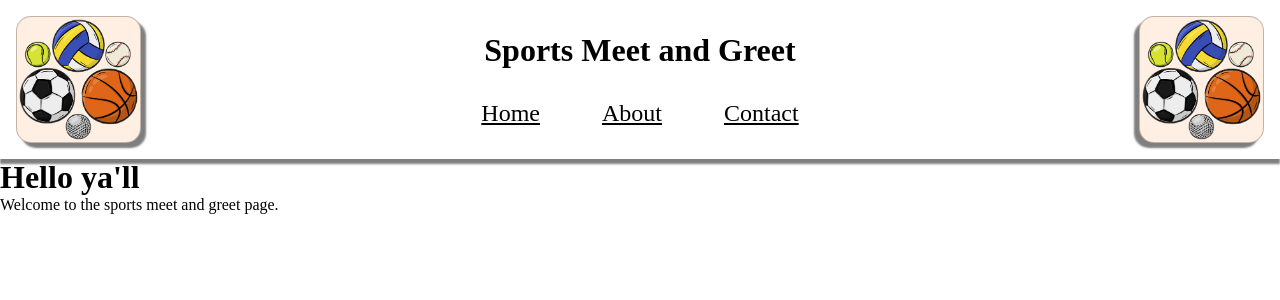
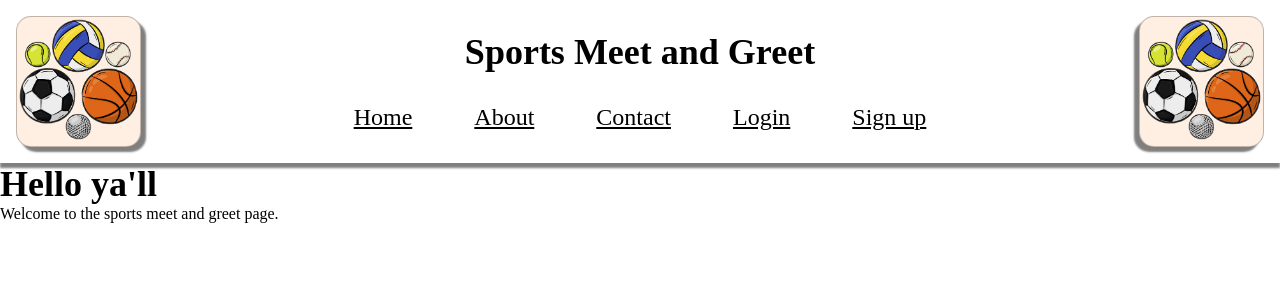
Before and after one commit to jk377y/sports_meetup, a React (Vite) app: page / in a window 1280 px wide. Shown: the top 300 px of the page. Built offline with nearby package versions, Linux system fonts and the light colour scheme.

Commit message:
added toggle for login links based on user being logged in

```diff
--- a/src/assets/index.css
+++ b/src/assets/index.css
@@ -27,8 +27,17 @@
     --fs-h4: 24px;
     --fs-h5: 20px;
     --fs-h6: 18px;
+
+    --transition-default: all 0.3s;
+
 }
 
-html {
-    background-color: var(--clr-bg-primary);
-}
+html { background-color: var(--clr-bg-primary);}
+
+/* .title {font-size: calc(var(--fs-h1) + 30px);} */
+h1 { font-size: var(--fs-h1);}
+h2 { font-size: var(--fs-h2);}
+h3 { font-size: var(--fs-h3);}
+h4 { font-size: var(--fs-h4);}
+h5 { font-size: var(--fs-h5);}
+h6 { font-size: var(--fs-h6);}
--- a/src/components/header/Header.css
+++ b/src/components/header/Header.css
@@ -1,3 +1,5 @@
+/* see index.css for variable values */
+
 header {
     background: var(--clr-bg-primary);
     box-shadow: 0px 5px 2px var(--clr-border-secondary);
@@ -17,6 +19,11 @@ header {
     width: 10%;
 }
 
+.logo_a img, .logo_b img {
+    width: 100%;
+    height: auto;
+}
+
 .logo_a {
     box-shadow: 5px 5px 2px var(--clr-border-secondary);
 }
@@ -25,9 +32,6 @@ header {
     box-shadow: -5px 5px 2px var(--clr-border-secondary);
 }
 
-@media screen and (max-width: 576px){
-    .logo_b {display: none;}
-}
 
 .title_area {
     display: flex;
@@ -43,19 +47,26 @@ ul {
     gap: 3rem;
 }
 
-a {
+.nav_links {
     font-size: var(--fs-h4);
     padding: 0.25rem;
     color: var(--clr-text-primary);
     border: 3px solid transparent;
+    transition: var(--transition-default);
 }
 
-a:hover {
+.nav_links:hover {
     background-color: var(--clr-bg-secondary);
     border: 3px solid var(--clr-border-primary);
     cursor: pointer;
 }
 
-a:active {
+.nav_links:active {
     border: var(--border-inset);
 }
+
+
+/* ===== Media Queries ===== */
+@media screen and (max-width: 576px){
+    .logo_b {display: none;}
+}
--- a/src/components/header/Header.jsx
+++ b/src/components/header/Header.jsx
@@ -2,22 +2,35 @@ import '../../assets/index.css';
 import LOGO from '../../assets/images/logo1.png';
 import './Header.css'
 
-const Header = () => {
+const Header = ({ signedIn }) => {
+    signedIn = false; //! Remove this line after implementing the authentication
     return (
         <header>
             <div className='container'>
-                <img src={LOGO} className='logo_a' alt='logo' />
+                <a href="/" className='logo_a'>
+                    <img src={LOGO} alt='logo' />
+                </a>
                 <div className='title_area'>
                     <h1>Sports Meet and Greet</h1>
                     <nav>
                         <ul>
-                            <li><a href="">Home</a></li>
-                            <li><a href="">About</a></li>
-                            <li><a href="">Contact</a></li>
+                            <li><a href="/" className='nav_links'>Home</a></li>
+                            <li><a href="/about" className='nav_links'>About</a></li>
+                            <li><a href="/contact" className='nav_links'>Contact</a></li>
+
+                            {!signedIn && (
+                                <>
+                                    <li><a href="/login" className='nav_links'>Login</a></li>
+                                    <li><a href="/signup" className='nav_links'>Sign up</a></li>
+                                </>
+                            )}
+
                         </ul>
                     </nav>
                 </div>
-                <img src={LOGO} className='logo_b' alt='logo' />
+                <a href="/" className='logo_b'>
+                    <img src={LOGO} alt='logo' />
+                </a>
             </div>
         </header>
     )
```
